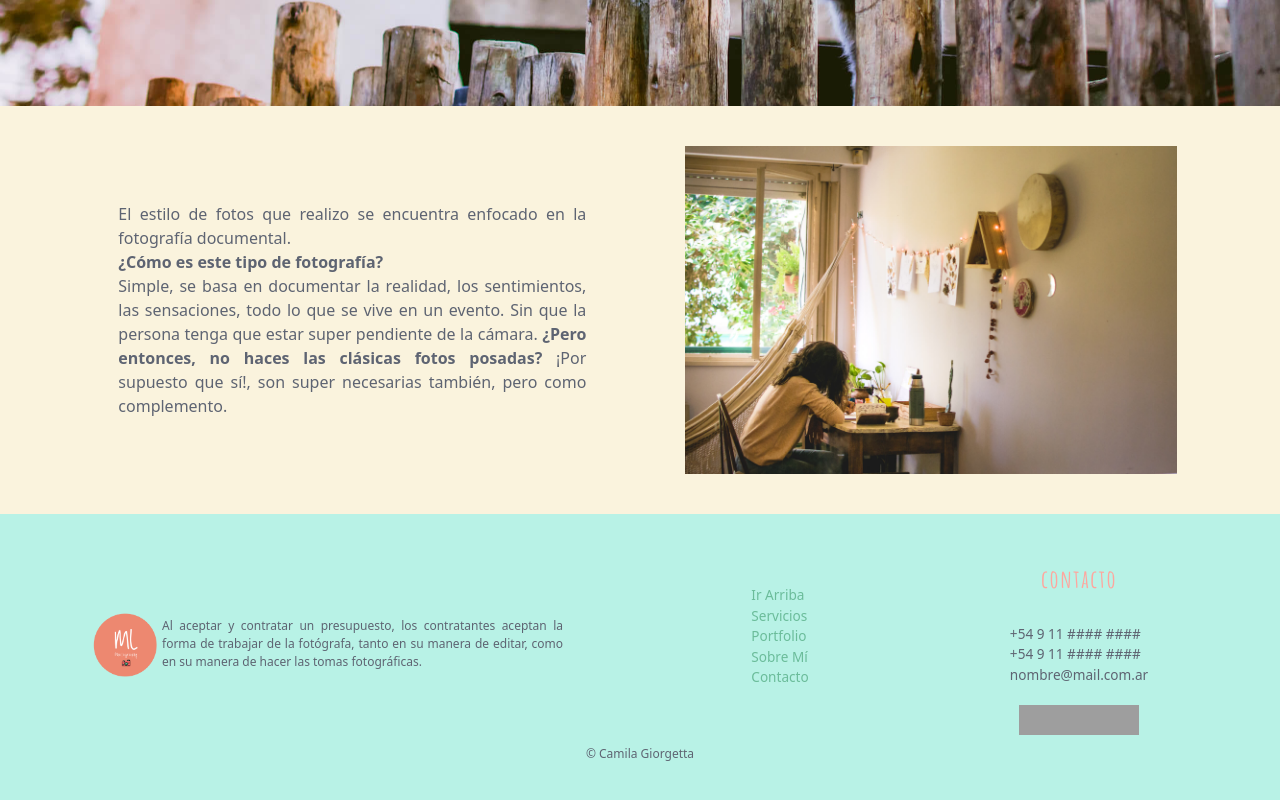
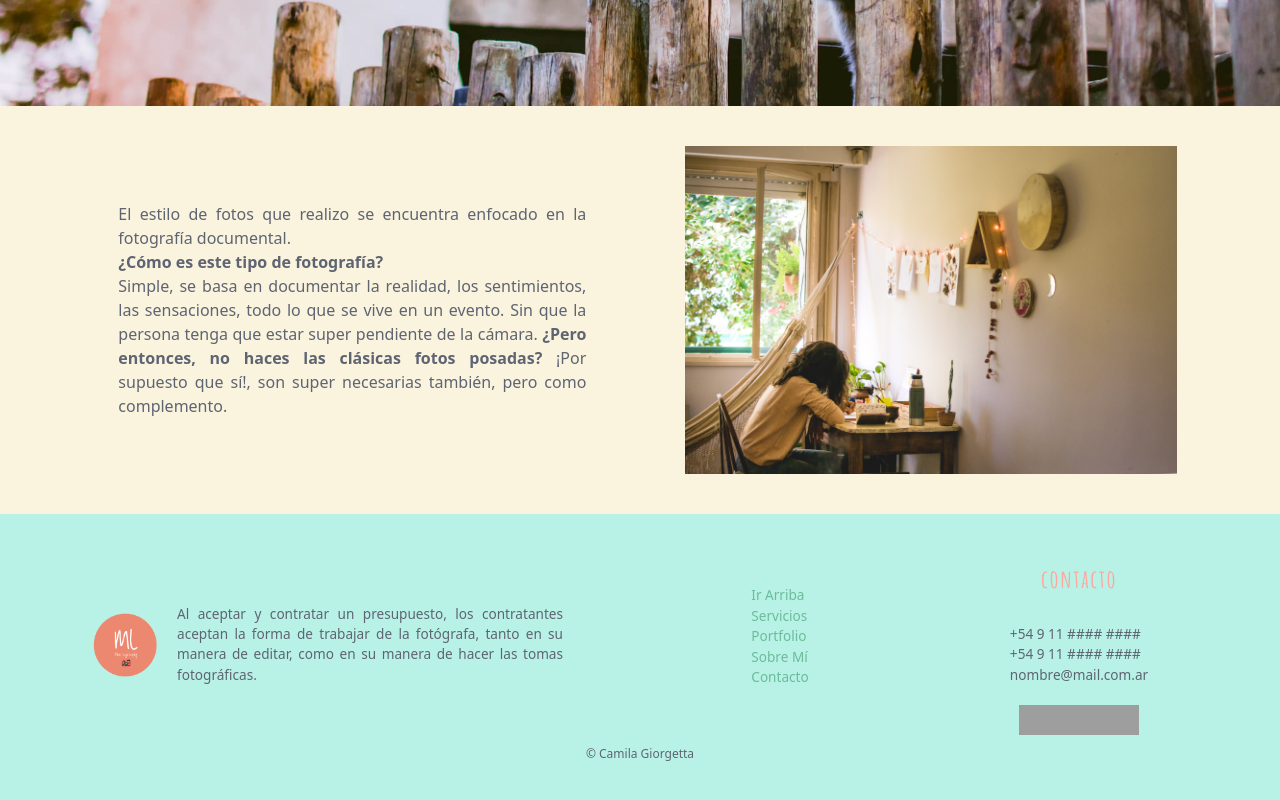
Before and after one commit to caamlg/maria-laura-photography, a plain HTML site: page index.html in a window 1280 px wide. Shown: the part 614-1414 px from the top of the page. Drawn offline with nearby package versions, Linux system fonts and the light colour scheme; grey boxes are pictures that could not be loaded; a web font is replaced by a local one.

Commit message:
cambios en footer

```diff
--- a/sass/_general.scss
+++ b/sass/_general.scss
@@ -62,7 +62,7 @@ footer {
     align-items: center;
 }
 .footer__logo {
-    font-size: 0.75rem;
+    font-size: 0.85rem;
     overflow: hidden;
     color: $gris;
     text-align: justify;
@@ -70,6 +70,9 @@ footer {
     display: flex;
     align-items: center;
     grid-area: footLogo;
+    img {
+        margin-right: 15px;
+    }
 }
 .footer__enlaces {
     nav, ul, ul a { @extend .footer__enlaces }
```
Also changed, not shown: estilos/estilos.css, 1 other file.
